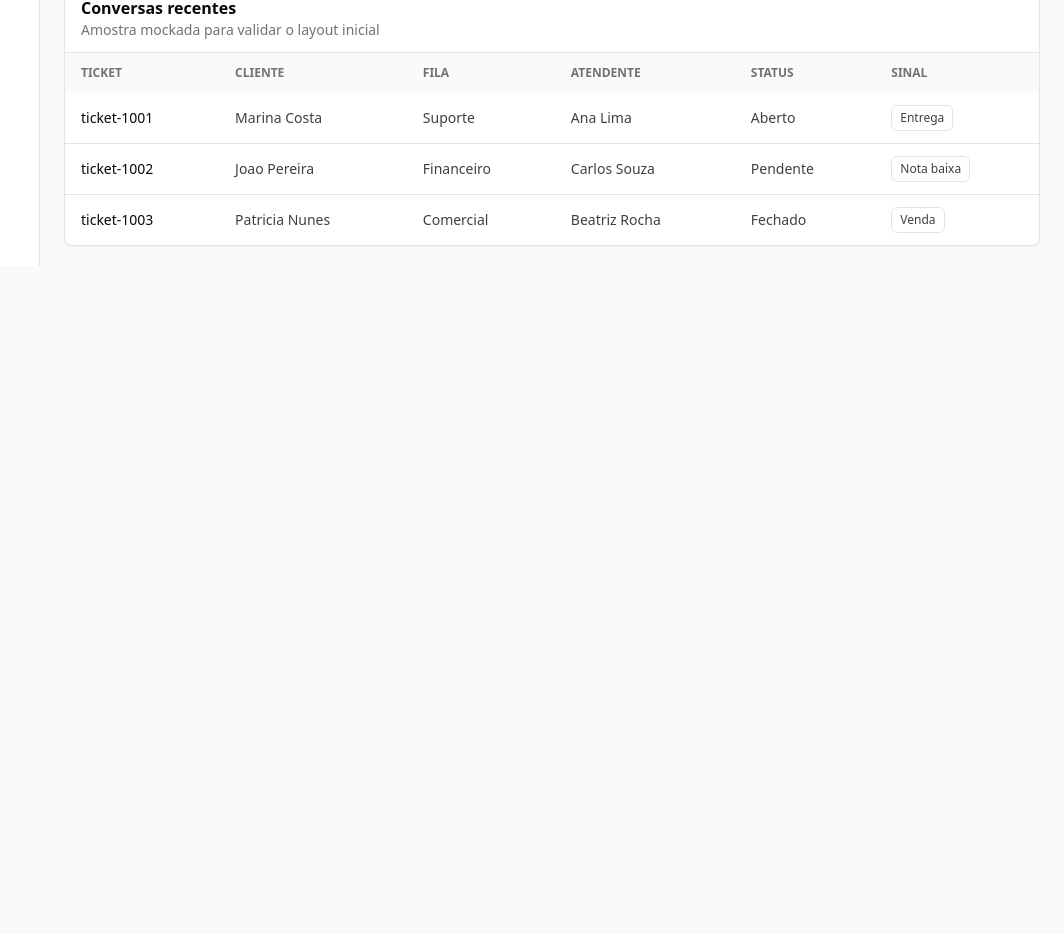
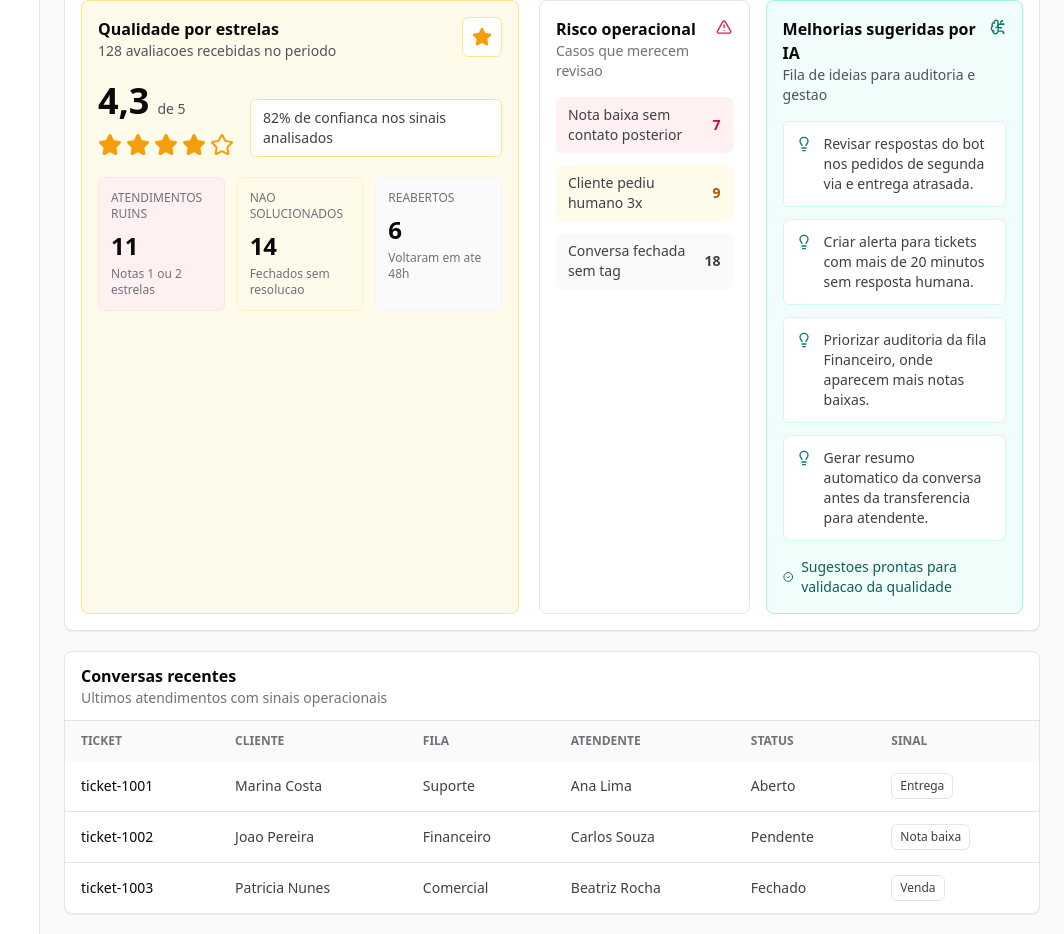
Before and after one commit to jotanunes-awx/atendebi, a Next.js app in the folder apps/web/: page / in a window 1280 px wide. Shown: the part 800-1734 px from the top of the page, without its empty margins (216-1280 px from the left). Before the commit the page ends 1066 px from the top, so only its background shows below. Built offline with nearby package versions, Linux system fonts and the light colour scheme.

Commit message:
feat(web): add quality insights panel

```diff
--- a/apps/web/src/app/page.tsx
+++ b/apps/web/src/app/page.tsx
@@ -3,7 +3,10 @@
 import { useEffect, useState } from 'react';
 import {
   AlertTriangle,
+  BrainCircuit,
+  CheckCircle2,
   Clock3,
+  Lightbulb,
   MessageCircle,
   ShoppingCart,
   Star,
@@ -111,6 +114,68 @@ const conversations = [
   },
 ];
 
+const qualitySummary = {
+  averageRating: 4.3,
+  totalRated: 128,
+  lowRated: 11,
+  unresolved: 14,
+  reopened: 6,
+  aiConfidence: 82,
+};
+
+const qualitySignals = [
+  {
+    label: 'Atendimentos ruins',
+    value: String(qualitySummary.lowRated),
+    detail: 'Notas 1 ou 2 estrelas',
+    tone: 'danger' as const,
+  },
+  {
+    label: 'Nao solucionados',
+    value: String(qualitySummary.unresolved),
+    detail: 'Fechados sem resolucao',
+    tone: 'warning' as const,
+  },
+  {
+    label: 'Reabertos',
+    value: String(qualitySummary.reopened),
+    detail: 'Voltaram em ate 48h',
+    tone: 'neutral' as const,
+  },
+];
+
+const qualitySignalStyles = {
+  danger: 'border-rose-100 bg-rose-50',
+  warning: 'border-amber-100 bg-amber-50',
+  neutral: 'border-zinc-100 bg-zinc-50',
+};
+
+const improvementSuggestions = [
+  'Revisar respostas do bot nos pedidos de segunda via e entrega atrasada.',
+  'Criar alerta para tickets com mais de 20 minutos sem resposta humana.',
+  'Priorizar auditoria da fila Financeiro, onde aparecem mais notas baixas.',
+  'Gerar resumo automatico da conversa antes da transferencia para atendente.',
+];
+
+function RatingStars({ rating }: { rating: number }) {
+  return (
+    <div className="flex items-center gap-1" aria-label={`Nota media ${rating} de 5`}>
+      {Array.from({ length: 5 }).map((_, index) => {
+        const filled = index < Math.round(rating);
+
+        return (
+          <Star
+            key={index}
+            className="h-6 w-6 text-amber-500"
+            fill={filled ? '#f59e0b' : 'none'}
+            aria-hidden="true"
+          />
+        );
+      })}
+    </div>
+  );
+}
+
 export default function Home() {
   const [chartsReady, setChartsReady] = useState(false);
 
@@ -175,9 +240,100 @@ export default function Home() {
       </div>
 
       <section className="mt-5 rounded-lg border border-border bg-white shadow-panel">
+        <div className="grid gap-5 p-4 xl:grid-cols-[0.95fr_1.05fr]">
+          <div className="rounded-lg border border-amber-200 bg-amber-50 p-4">
+            <div className="flex flex-col gap-4 sm:flex-row sm:items-start sm:justify-between">
+              <div>
+                <h2 className="text-base font-semibold tracking-normal text-zinc-950">Qualidade por estrelas</h2>
+                <p className="text-sm text-zinc-600">{qualitySummary.totalRated} avaliacoes recebidas no periodo</p>
+              </div>
+              <span className="flex h-10 w-10 shrink-0 items-center justify-center rounded-md border border-amber-200 bg-white">
+                <Star className="h-5 w-5 text-amber-500" fill="#f59e0b" aria-hidden="true" />
+              </span>
+            </div>
+
+            <div className="mt-5 flex flex-col gap-4 sm:flex-row sm:items-end sm:justify-between">
+              <div>
+                <div className="flex items-baseline gap-2">
+                  <span className="text-4xl font-semibold tracking-normal text-zinc-950">
+                    {String(qualitySummary.averageRating).replace('.', ',')}
+                  </span>
+                  <span className="text-sm font-medium text-zinc-600">de 5</span>
+                </div>
+                <div className="mt-3">
+                  <RatingStars rating={qualitySummary.averageRating} />
+                </div>
+              </div>
+              <div className="rounded-md border border-amber-200 bg-white px-3 py-2 text-sm text-zinc-700">
+                {qualitySummary.aiConfidence}% de confianca nos sinais analisados
+              </div>
+            </div>
+
+            <div className="mt-5 grid gap-3 sm:grid-cols-3">
+              {qualitySignals.map((signal) => (
+                <div key={signal.label} className={`rounded-md border p-3 ${qualitySignalStyles[signal.tone]}`}>
+                  <p className="text-xs font-medium uppercase text-zinc-500">{signal.label}</p>
+                  <p className="mt-2 text-2xl font-semibold tracking-normal text-zinc-950">{signal.value}</p>
+                  <p className="mt-1 text-xs text-zinc-500">{signal.detail}</p>
+                </div>
+              ))}
+            </div>
+          </div>
+
+          <div className="grid gap-4 lg:grid-cols-[0.9fr_1.1fr]">
+            <div className="rounded-lg border border-border p-4">
+              <div className="flex items-start justify-between gap-3">
+                <div>
+                  <h2 className="text-base font-semibold tracking-normal text-zinc-950">Risco operacional</h2>
+                  <p className="text-sm text-zinc-500">Casos que merecem revisao</p>
+                </div>
+                <AlertTriangle className="h-5 w-5 text-rose-600" aria-hidden="true" />
+              </div>
+              <div className="mt-4 space-y-3">
+                <div className="flex items-center justify-between gap-3 rounded-md bg-rose-50 px-3 py-2">
+                  <span className="text-sm font-medium text-zinc-700">Nota baixa sem contato posterior</span>
+                  <span className="text-sm font-semibold text-rose-700">7</span>
+                </div>
+                <div className="flex items-center justify-between gap-3 rounded-md bg-amber-50 px-3 py-2">
+                  <span className="text-sm font-medium text-zinc-700">Cliente pediu humano 3x</span>
+                  <span className="text-sm font-semibold text-amber-700">9</span>
+                </div>
+                <div className="flex items-center justify-between gap-3 rounded-md bg-zinc-50 px-3 py-2">
+                  <span className="text-sm font-medium text-zinc-700">Conversa fechada sem tag</span>
+                  <span className="text-sm font-semibold text-zinc-700">18</span>
+                </div>
+              </div>
+            </div>
+
+            <div className="rounded-lg border border-teal-200 bg-teal-50 p-4">
+              <div className="flex items-start justify-between gap-3">
+                <div>
+                  <h2 className="text-base font-semibold tracking-normal text-zinc-950">Melhorias sugeridas por IA</h2>
+                  <p className="text-sm text-zinc-600">Fila de ideias para auditoria e gestao</p>
+                </div>
+                <BrainCircuit className="h-5 w-5 text-teal-700" aria-hidden="true" />
+              </div>
+              <ul className="mt-4 space-y-3">
+                {improvementSuggestions.map((suggestion) => (
+                  <li key={suggestion} className="flex gap-3 rounded-md border border-teal-100 bg-white p-3">
+                    <Lightbulb className="mt-0.5 h-4 w-4 shrink-0 text-teal-700" aria-hidden="true" />
+                    <span className="text-sm text-zinc-700">{suggestion}</span>
+                  </li>
+                ))}
+              </ul>
+              <div className="mt-4 flex items-center gap-2 text-sm font-medium text-teal-800">
+                <CheckCircle2 className="h-4 w-4" aria-hidden="true" />
+                Sugestoes prontas para validacao da qualidade
+              </div>
+            </div>
+          </div>
+        </div>
+      </section>
+
+      <section className="mt-5 rounded-lg border border-border bg-white shadow-panel">
         <div className="border-b border-border px-4 py-3">
           <h2 className="text-base font-semibold tracking-normal text-zinc-950">Conversas recentes</h2>
-          <p className="text-sm text-zinc-500">Amostra mockada para validar o layout inicial</p>
+          <p className="text-sm text-zinc-500">Ultimos atendimentos com sinais operacionais</p>
         </div>
         <div className="overflow-x-auto">
           <table className="w-full min-w-[720px] border-collapse text-left text-sm">
```
